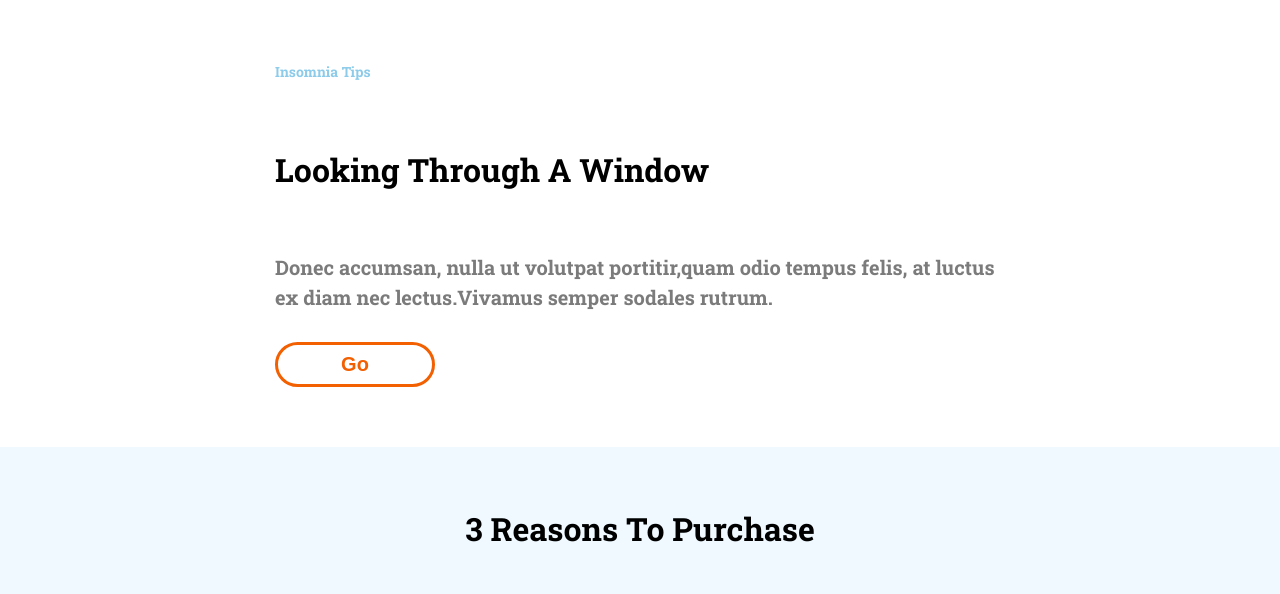
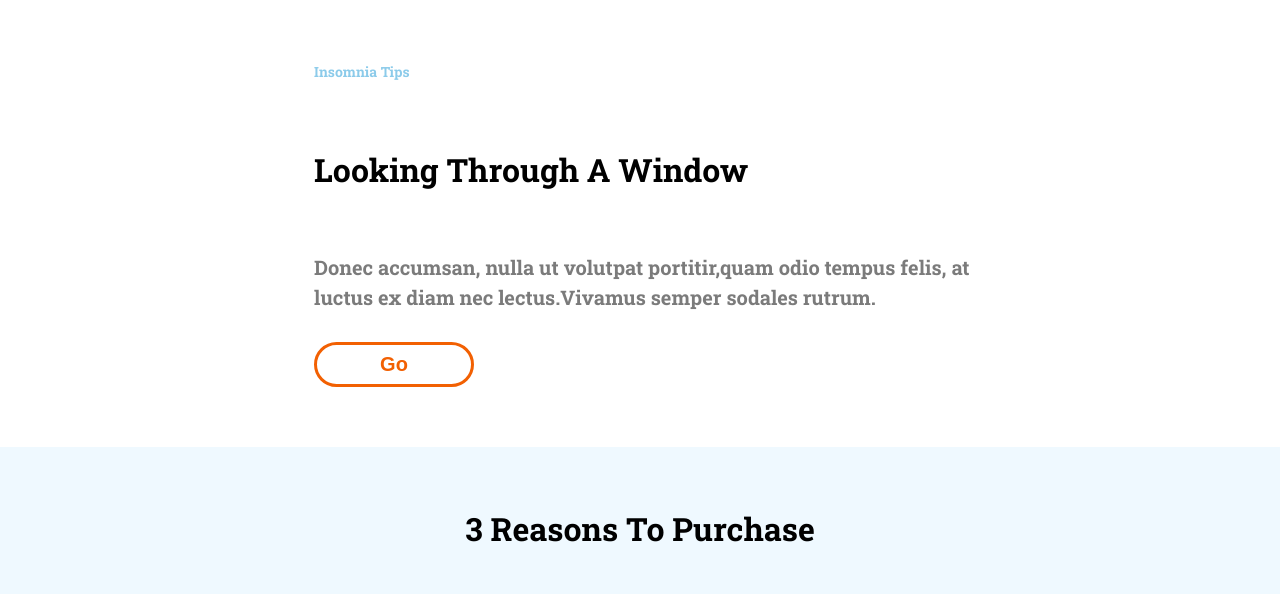
Before and after one commit to Adalab/modulo-1-evaluacion-final-RocioDols, a website: page docs/index.html in a window 1280 px wide. Shown: the part 803-1397 px from the top of the page. Drawn offline with Linux system fonts and the light colour scheme.

Commit message:
lastsChanges

```diff
--- a/src/scss/layout/_page.scss
+++ b/src/scss/layout/_page.scss
@@ -5,8 +5,9 @@
     background-color:$bg-section;
 }
 .main_looking{
+
     @media all and (min-width:768px) {
-
+        padding-left:39px ;
     }
 
     @media all and (min-width:1280px) {
@@ -14,6 +15,7 @@
         max-width: 730px;
     }
 }
+
 .insomnia{
     margin-top: 30px;
     font-size: 14px;
```
Also changed, not shown: docs/assets/css/main.css.
